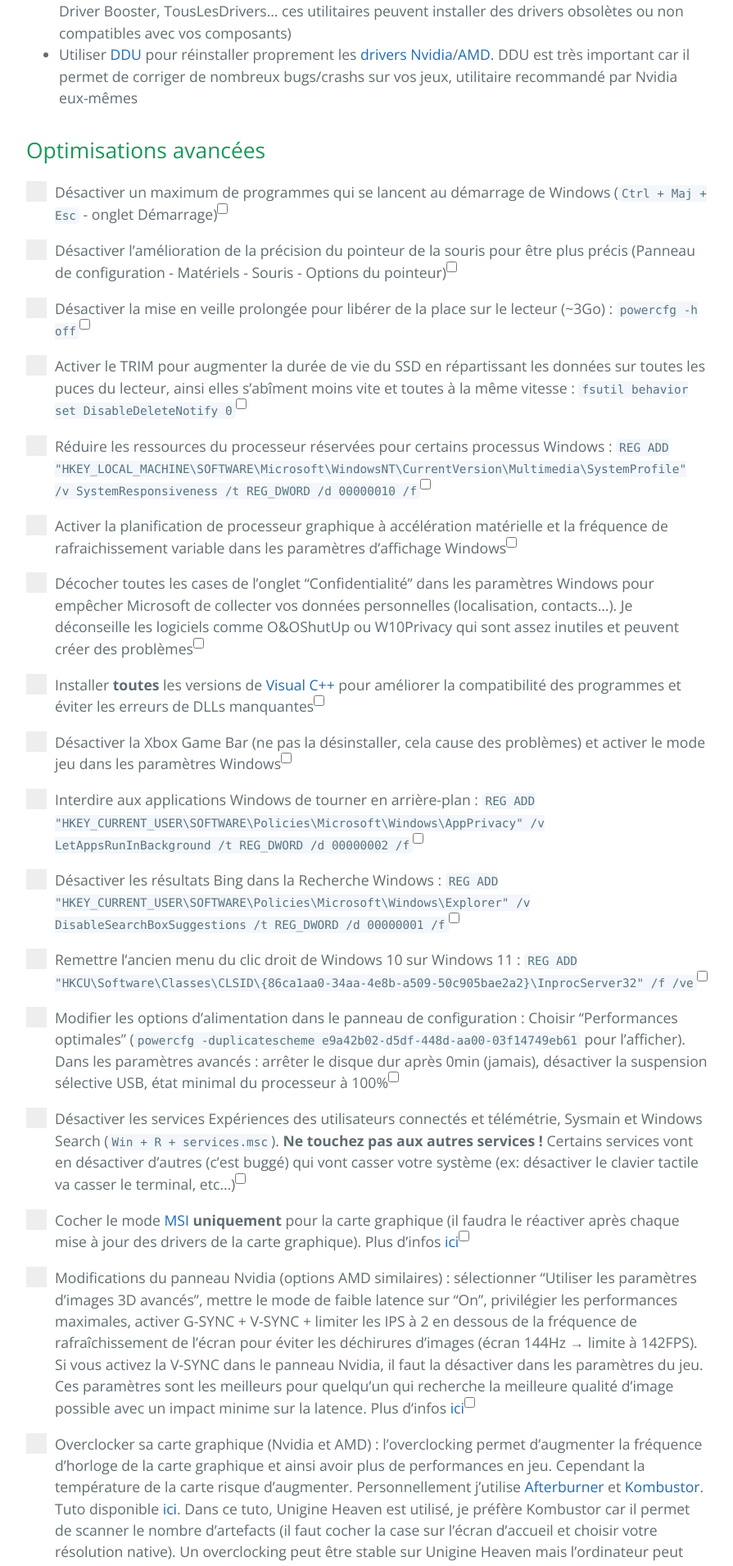
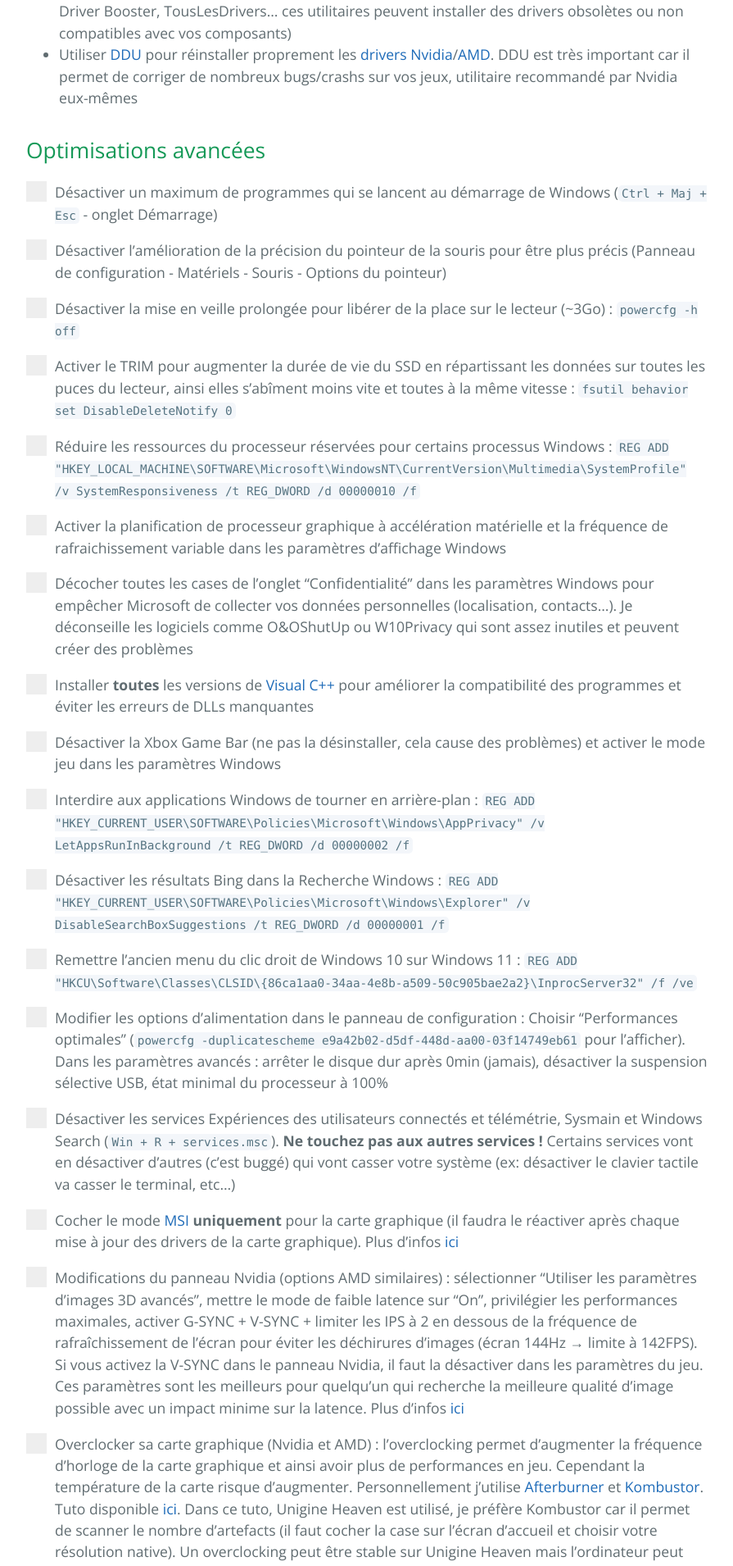
Before and after one commit to PouletEnSlip/pouletenslip.github.io, a Jekyll site: the page built from pages/opti.md, in a window 1280 px wide. Shown: the part 916-2826 px from the top of the page at 82% size, without its empty margins (192-1087 px from the left). Built offline with Jekyll 4.4.1, drawn with Linux system fonts in a browser that asks for light colours; comment, search, counter and statistics services are not loaded; our own code applies the rules of GitHub Pages for plain Markdown files.

Commit message:
Update styleOpti.css

```diff
--- a/css/styleOpti.css
+++ b/css/styleOpti.css
@@ -1,16 +1,3 @@
-.progressionbar {
-  position: fixed;
-  top: 0;
-  left: 0;
-  width: 100%;
-}
-
-.progress-bar {
-  height: 8px;
-  background: #00c77e;
-  width: 0%;
-}
-
 .container {
   display: block;
   position: relative;
@@ -21,7 +8,10 @@
 
 .container input {
   position: absolute;
-
+  opacity: 0;
+  cursor: pointer;
+  height: 0;
+  width: 0;
 }
 
 .checkmark {
@@ -56,3 +46,16 @@
   border-width: 0 3px 3px 0;
   transform: rotate(45deg);
 }
+
+.progressionbar {
+  position: fixed;
+  top: 0;
+  left: 0;
+  width: 100%;
+}
+
+.progress-bar {
+  height: 8px;
+  background: #00c77e;
+  width: 0%;
+}
```
